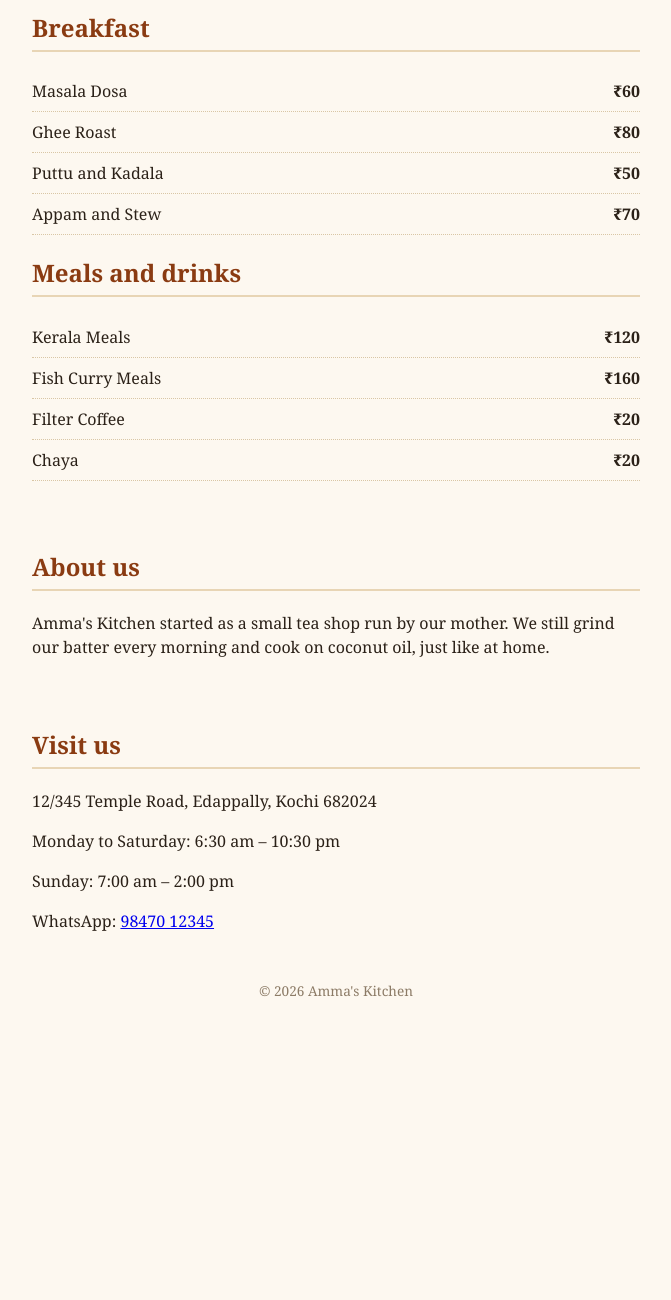
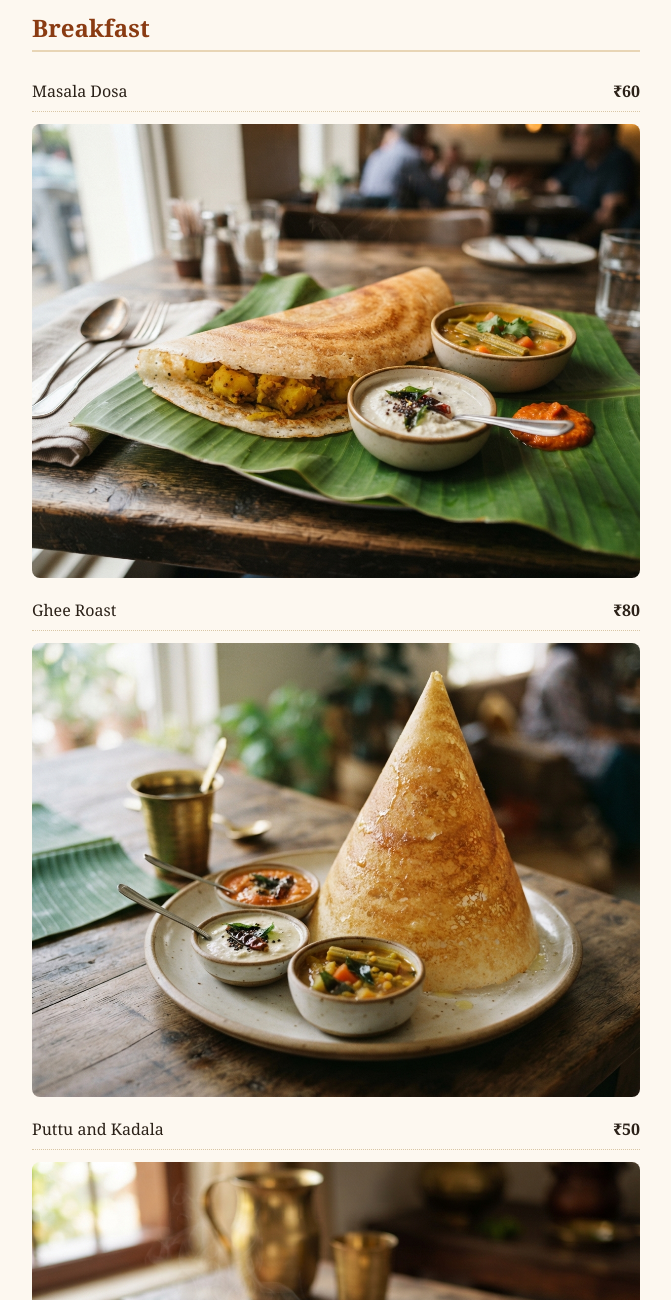
Before and after one commit to sajinkabeer/sayo-test, a plain HTML site: page index.html in a window 1280 px wide. Shown: the part 420-1720 px from the top of the page, without its empty margins (304-975 px from the left). Before the commit the page ends 1437 px from the top, so only its background shows below. Drawn offline with Linux system fonts and the light colour scheme.

Commit message:
Sayo: Added photos for Masala Dosa, Ghee Roast, and Puttu and Kadala

```diff
--- a/index.html
+++ b/index.html
@@ -23,9 +23,9 @@
   <section id="menu">
     <h2>Breakfast</h2>
     <ul class="menu">
-      <li class="item"><span class="name">Masala Dosa</span><span class="price">₹60</span></li>
-      <li class="item"><span class="name">Ghee Roast</span><span class="price">₹80</span></li>
-      <li class="item"><span class="name">Puttu and Kadala</span><span class="price">₹50</span></li>
+      <li class="item"><span class="name">Masala Dosa</span><span class="price">₹60</span></li><img src="images/sayo-photo-17952120543230.jpg" alt="Masala Dosa with sambar and chutneys" width="1200" height="900" style="display:block;width:100%;height:auto;border-radius:8px;margin:12px 0">
+      <li class="item"><span class="name">Ghee Roast</span><span class="price">₹80</span></li><img src="images/sayo-photo-17952120544341.jpg" alt="Crispy Ghee Roast Dosa" width="1200" height="900" style="display:block;width:100%;height:auto;border-radius:8px;margin:12px 0">
+      <li class="item"><span class="name">Puttu and Kadala</span><span class="price">₹50</span></li><img src="images/sayo-photo-17952120542292.jpg" alt="Kerala Puttu and Kadala curry" width="1200" height="900" style="display:block;width:100%;height:auto;border-radius:8px;margin:12px 0">
       <li class="item"><span class="name">Appam and Stew</span><span class="price">₹70</span></li>
     </ul>
 
```
